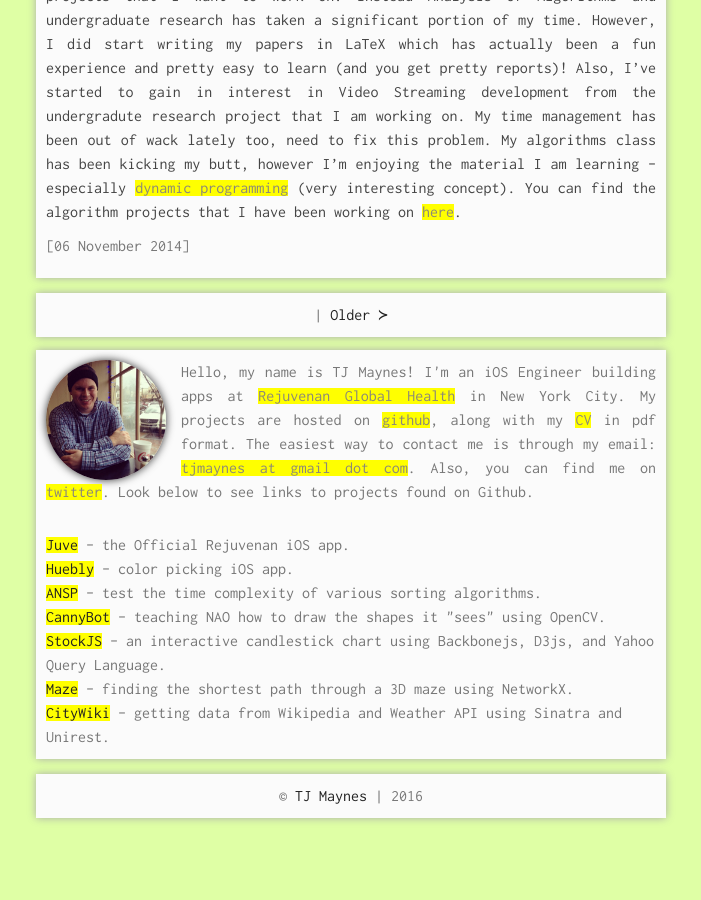
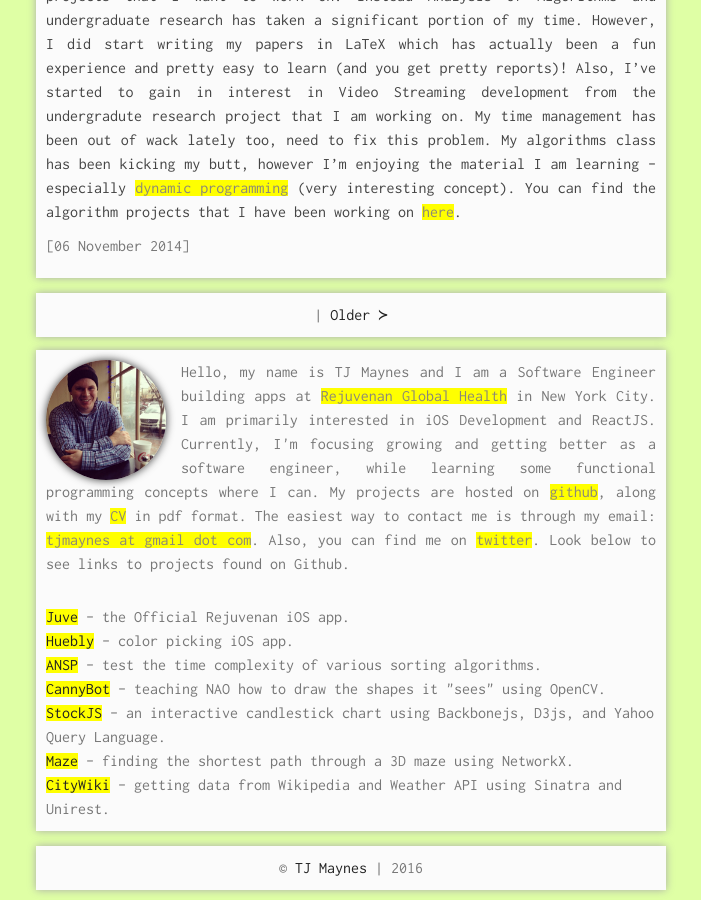
Before and after one commit to embaron/tjmaynes.github.io, a Jekyll site: the page built from index.html, in a window 1280 px wide and 900 px high, scrolled down 5145 px. Shown: the whole window, without its empty margins (289-990 px from the left). Built offline with Jekyll 4.4.1, drawn with Linux system fonts in a browser that asks for light colours; the list of posts is cut into pages by our own code; before the commit the page ends 5973 px from its top, so only the background shows below that.

Commit message:
Updated profile

```diff
--- a/_includes/about.html
+++ b/_includes/about.html
@@ -1,6 +1,6 @@
 <div id="about">
   <img src="/img/profile.png" align="left" alt="TJ Maynes, profile picture"></img>
-  <p>Hello, my name is TJ Maynes! I'm an iOS Engineer building apps at <a href="https://www.rejuvenan.com/" target="_blank">Rejuvenan Global Health</a> in New York City. My projects are hosted on <a href="https://www.github.com/tjmaynes/" target="_blank">github</a>, along with my <a href="/cv.pdf">CV</a> in pdf format. The easiest way to contact me is through my email: <a href="mailto:tjmaynes@gmail.com">tjmaynes at gmail dot com</a>. Also, you can find me on <a href="https://www.twitter.com/tjmaynes/" target="_blank">twitter</a>. Look below to see links to projects found on Github.</p>
+  <p>Hello, my name is TJ Maynes and I am a Software Engineer building apps at <a href="https://www.rejuvenan.com/" target="_blank">Rejuvenan Global Health</a> in New York City. I am primarily interested in iOS Development and ReactJS. Currently, I'm focusing growing and getting better as a software engineer, while learning some functional programming concepts where I can. My projects are hosted on <a href="https://www.github.com/tjmaynes/" target="_blank">github</a>, along with my <a href="/cv.pdf">CV</a> in pdf format. The easiest way to contact me is through my email: <a href="mailto:tjmaynes@gmail.com">tjmaynes at gmail dot com</a>. Also, you can find me on <a href="https://www.twitter.com/tjmaynes/" target="_blank">twitter</a>. Look below to see links to projects found on Github.</p>
   <br>
   {% include projects.html %}
 </div>
```
